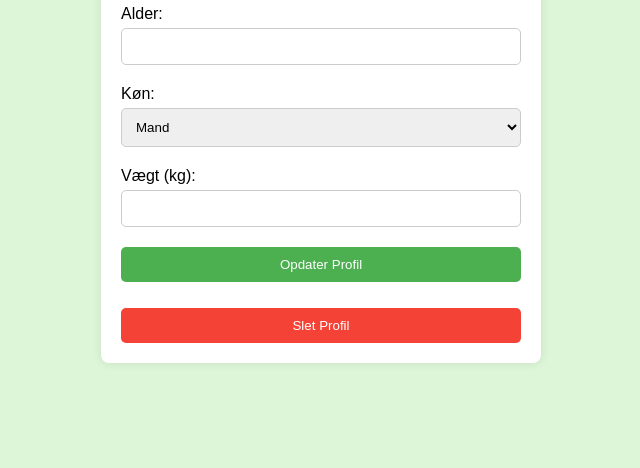
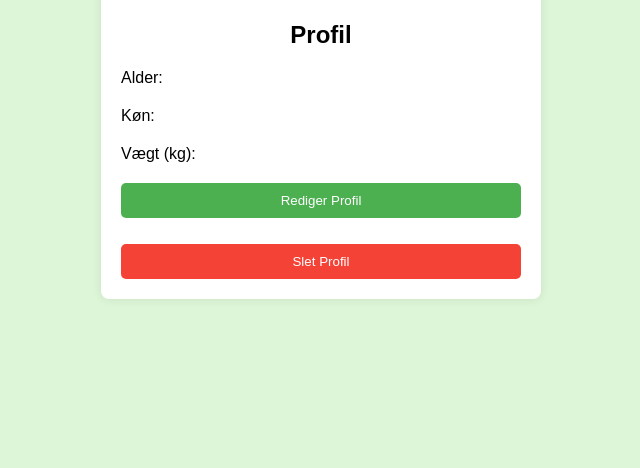
Before and after one commit to FredrikStorm/Nutritracker, a website: page profil.html in a window 1280 px wide. Shown: the part 332-800 px from the top of the page, without its empty margins (319-959 px from the left). Drawn offline with Linux system fonts and the light colour scheme.

Commit message:
Update profil.html

```diff
--- a/profil.html
+++ b/profil.html
@@ -11,25 +11,19 @@
         </a>
     </div>
     <div class="profile-container">
-        <h2>Rediger Profil</h2>
+        <h2>Profil</h2>
         <form>
             <div class="input-group">
                 <label for="age">Alder:</label>
-                <input type="number" id="age" name="age" required>
             </div>
             <div class="input-group">
                 <label for="gender">Køn:</label>
-                <select id="gender" name="gender" required>
-                    <option value="male">Mand</option>
-                    <option value="female">Kvinde</option>
-                    <option value="other">Andet</option>
                 </select>
             </div>
             <div class="input-group">
                 <label for="weight">Vægt (kg):</label>
-                <input type="number" id="weight" name="weight" required>
             </div>
-            <button type="submit" class="update-button">Opdater Profil</button>
+            <button type="submit" class="update-button">Rediger Profil</button>
         </form>
         <button class="delete-button">Slet Profil</button>
     </div>
```
